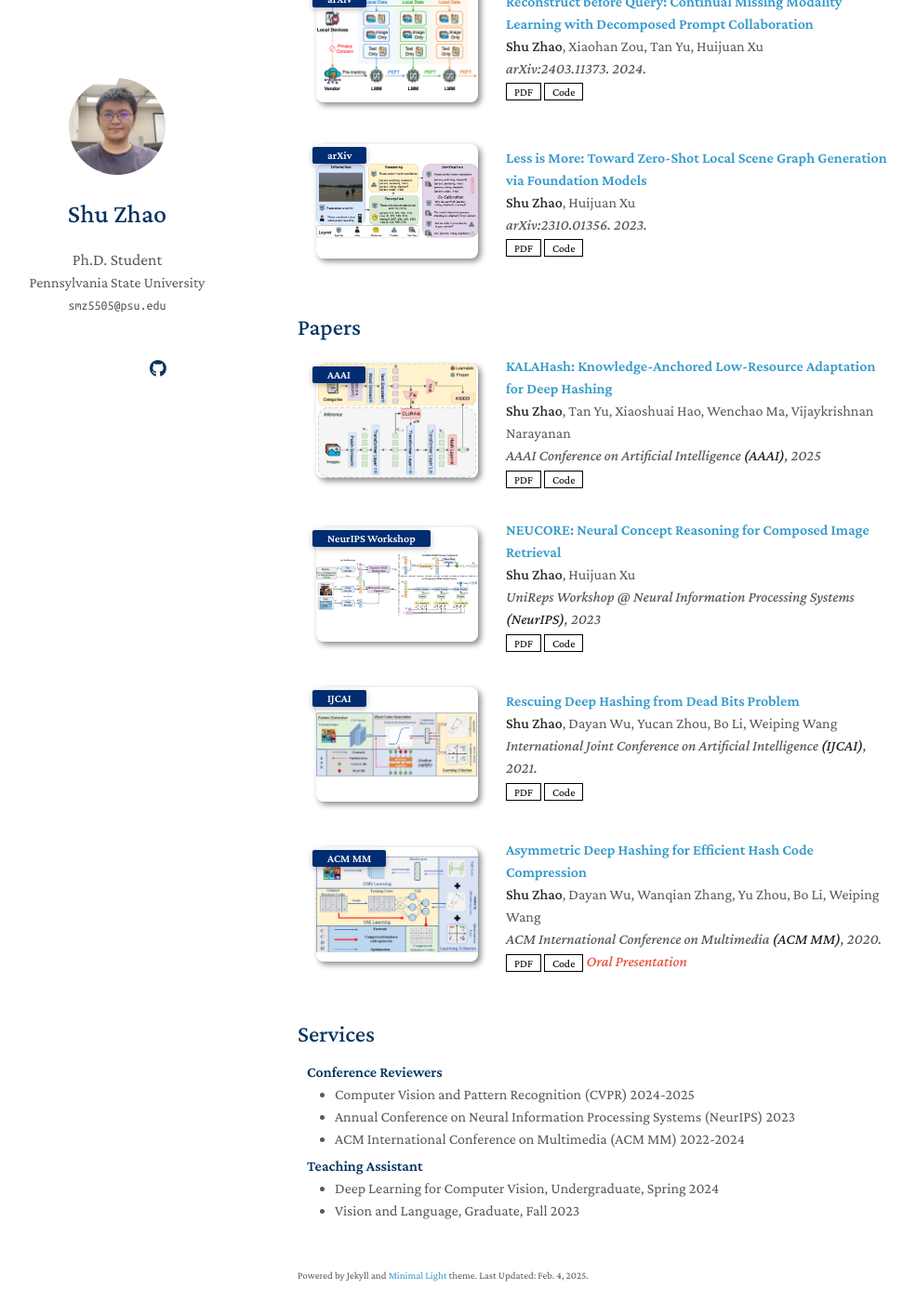
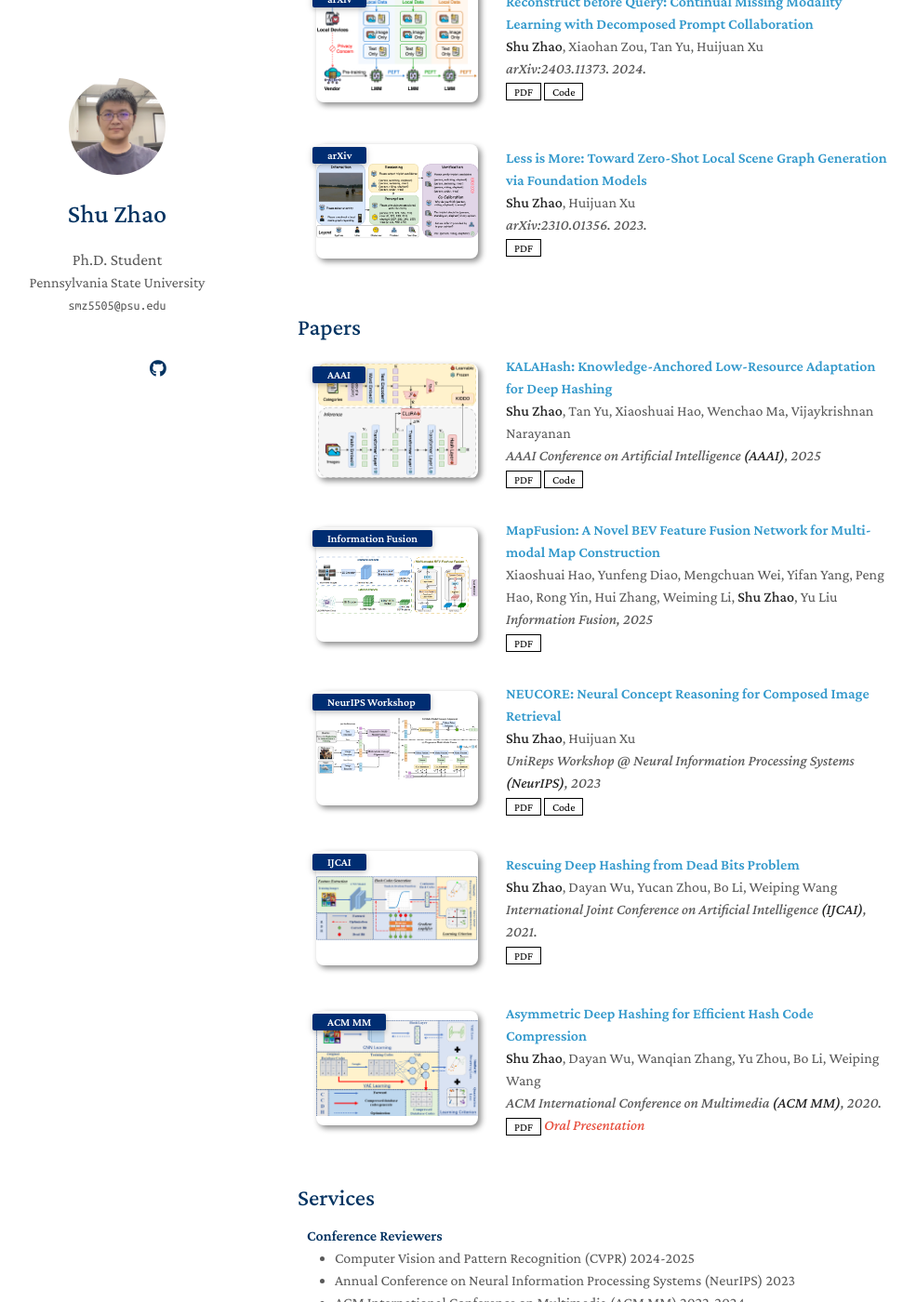
Before and after one commit to Tree-Shu-Zhao/Tree-Shu-Zhao.github.io, a Jekyll site: the page built from index.md, in a window 1280 px wide and 1400 px high, scrolled down 673 px. Shown: the whole window at 93% size, without its empty margins (150-1135 px from the left). Built offline with Jekyll 4.4.1, drawn with Linux system fonts in a browser that asks for light colours; nearby versions of some CDN libraries; a style sheet for code colours, icons or effects is not loaded; our own code applies the rules of GitHub Pages for plain Markdown files.

Commit message:
Update publications.yml

```diff
--- a/_data/publications.yml
+++ b/_data/publications.yml
@@ -11,7 +11,7 @@ preprint:
     conference_short: arXiv
     conference: "arXiv:2310.01356. 2023."
     pdf: https://arxiv.org/pdf/2310.01356.pdf
-    code: https://github.com/Tree-Shu-Zhao
+    #code: https://github.com/Tree-Shu-Zhao
     image: ./assets/img/arXiv23_ELEGANT.png
 
 main:
@@ -22,6 +22,12 @@ main:
     pdf: https://arxiv.org/pdf/2412.19417
     image: ./assets/img/AAAI25_KALAHash.png
     code: https://github.com/Tree-Shu-Zhao/KALAHash.pytorch
+  - title: "MapFusion: A Novel BEV Feature Fusion Network for Multi-modal Map Construction"
+    authors: Xiaoshuai Hao, Yunfeng Diao, Mengchuan Wei, Yifan Yang, Peng Hao, Rong Yin, Hui Zhang, Weiming Li, <strong>Shu Zhao</strong>, Yu Liu
+    conference_short: Information Fusion
+    conference: "Information Fusion, 2025"
+    pdf: https://arxiv.org/pdf/2502.04377
+    image: ./assets/img/InformationFusion25_MapFusion.jpg
   - title: "NEUCORE: Neural Concept Reasoning for Composed Image Retrieval"
     authors: <strong>Shu Zhao</strong>, Huijuan Xu
     conference_short: NeurIPS Workshop
@@ -35,7 +41,7 @@ main:
     conference_short: IJCAI
     conference: International Joint Conference on Artificial Intelligence <strong>(IJCAI)</strong>, 2021.
     pdf: https://arxiv.org/pdf/2102.00648.pdf
-    code: https://github.com/Tree-Shu-Zhao
+    #code: https://github.com/Tree-Shu-Zhao
     #page: https://class-il.mpi-inf.mpg.de/mnemonics/
     image: ./assets/img/IJCAI21_RDH.png
 
@@ -44,6 +50,6 @@ main:
     conference_short: ACM MM
     conference: ACM International Conference on Multimedia <strong>(ACM MM)</strong>, 2020.
     pdf: https://dl.acm.org/doi/pdf/10.1145/3394171.3414033
-    code: https://github.com/Tree-Shu-Zhao
+    #code: https://github.com/Tree-Shu-Zhao
     image: ./assets/img/MM20_CCDH.png
     notes: Oral Presentation
```
